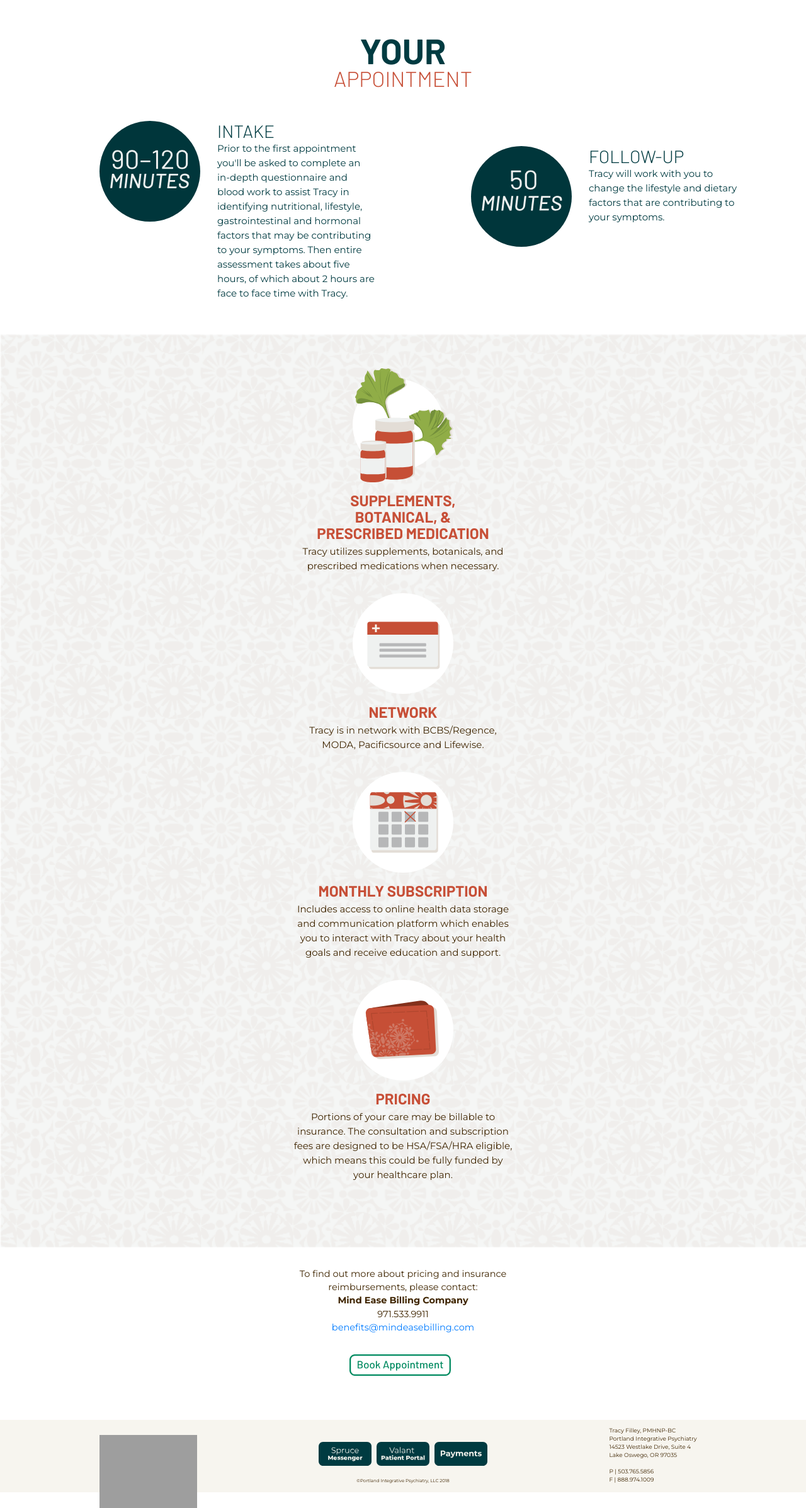
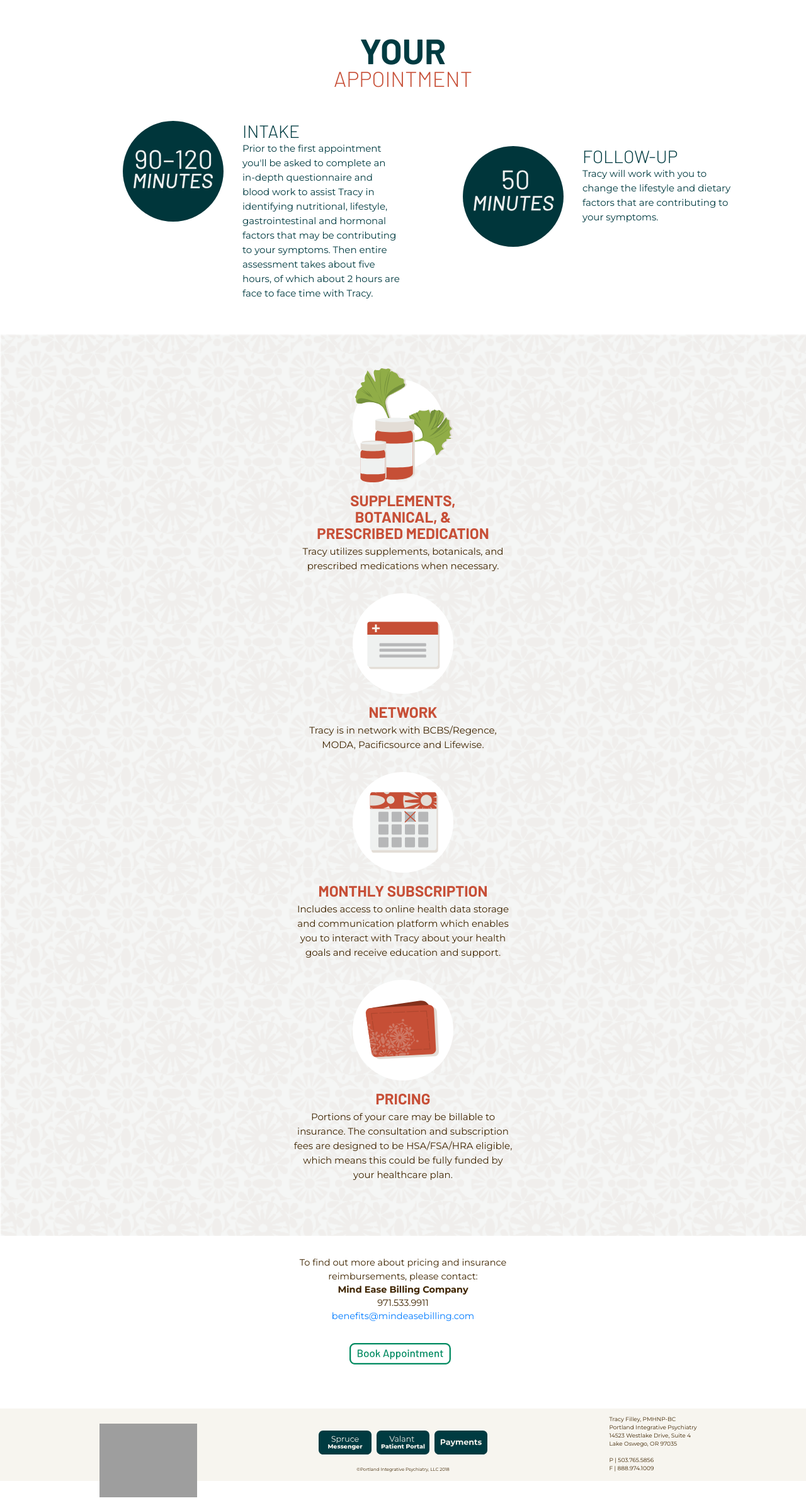
Before and after one commit to bduo/pipsychiatry, a PHP site: page /services.php in a window 1280 px wide. Shown: the part 70-2465 px from the top of the page at 63% size. Run offline with PHP 8.4, Linux system fonts and the light colour scheme; grey boxes are pictures that could not be loaded.

Commit message:
Updated Services

```diff
--- a/css/pip.css
+++ b/css/pip.css
@@ -253,12 +253,8 @@ button {
 	display: flex;
 	flex-direction: row;
 	flex-wrap: wrap;
-	width: 100%;
-	flex-basis: 100%;
-}
-
-.column_break {
-	flex-grow: 0.25;
+	/* width: 100%;
+	flex-basis: 100%; */
 }
 
 .column {
@@ -268,11 +264,18 @@ button {
 	align-items: center;
 }
 
-.column_left {
+.column_icon {
 	display: flex;
 	flex-direction: column;
 	flex: 1;
-	justify-content: left;
+	align-items: flex-end;
+}
+
+.column_text {
+	display: flex;
+	flex-direction: column;
+	flex: 1;
+	padding-left: 30px;
 }
 
 .intake_icon, .follow_up_icon {
@@ -298,7 +301,7 @@ button {
 	background-image: url(/assets/pattern_BG.png);
 	background-repeat: no-repeat;
 	background-size: cover;
-	height: 875px;
+	height: auto;
 	margin-top: 54px;
 }
 
@@ -1655,8 +1650,9 @@ a[href^="tel"] {
 
 	/*=== SERVICES SECTION ===*/
 
-	.intake_icon, .follow_up_icon {
-		margin-left: 80px;
+	.appointment_wrapper {
+		margin-right: 100px;
+		margin-left: 100px;
 	}
 
 	.follow_up_icon, .appoint_tab {
@@ -1666,10 +1662,6 @@ a[href^="tel"] {
 	.column_tab {
 		padding-bottom: 32px;
 		flex-basis: 100%;
-	}
-
-	.appointment_details_wrapper {
-		height: 1450px;
 	}
 
 	.appoint_detail_paragraph {
--- a/services.php
+++ b/services.php
@@ -18,14 +18,14 @@ Programmer: Brandon El Haj
 		</div>
 		<section class="appointment_wrapper">
 			<div class="row">
-				<div class="column column_break"><img src="/assets/icon_90min.svg" class="intake_icon" alt="90 to 120 mins appointment icon"></div>
-				<div class="column_left column_break">
+				<div class="column_icon"><img src="/assets/icon_90min.svg" class="intake_icon" alt="90 to 120 mins appointment icon"></div>
+				<div class="column_text">
 					<h2 class="appoint_title">INTAKE</h2>
 					<p class="appoint_paragraph">Prior to the first appointment you'll be asked to complete an in-depth questionnaire and blood work to assist Tracy in identifying nutritional, lifestyle, gastrointestinal and hormonal factors that may be contributing to your symptoms. Then entire assessment takes about five hours, of which about 2 hours are face to face time with Tracy.
 					</p>
 				</div>
-				<div class="column column_break"><img src="/assets/icon_50min.svg" class="follow_up_icon" alt="50 mins appointment icon"></div>
-				<div class="column_left column_break">
+				<div class="column_icon column_break"><img src="/assets/icon_50min.svg" class="follow_up_icon" alt="50 mins appointment icon"></div>
+				<div class="column_text">
 					<h2 class="appoint_title appoint_tab">FOLLOW-UP</h2>
 					<p class="appoint_paragraph">Tracy will work with you to change the lifestyle and dietary factors that are contributing to your symptoms.</p>
 				</div>
```
Also changed, not shown: other parts of css/pip.css (+12 -39 lines).
